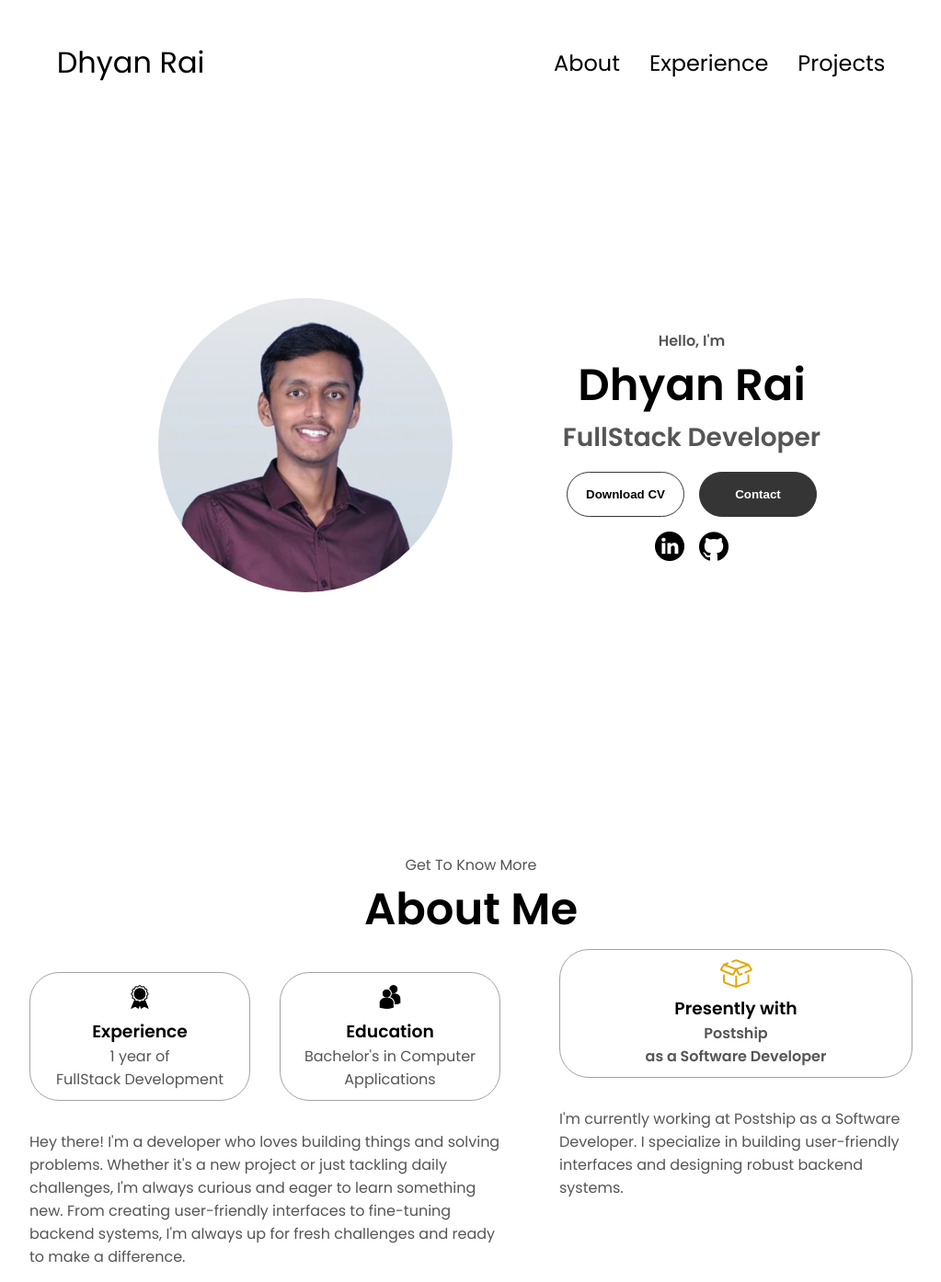
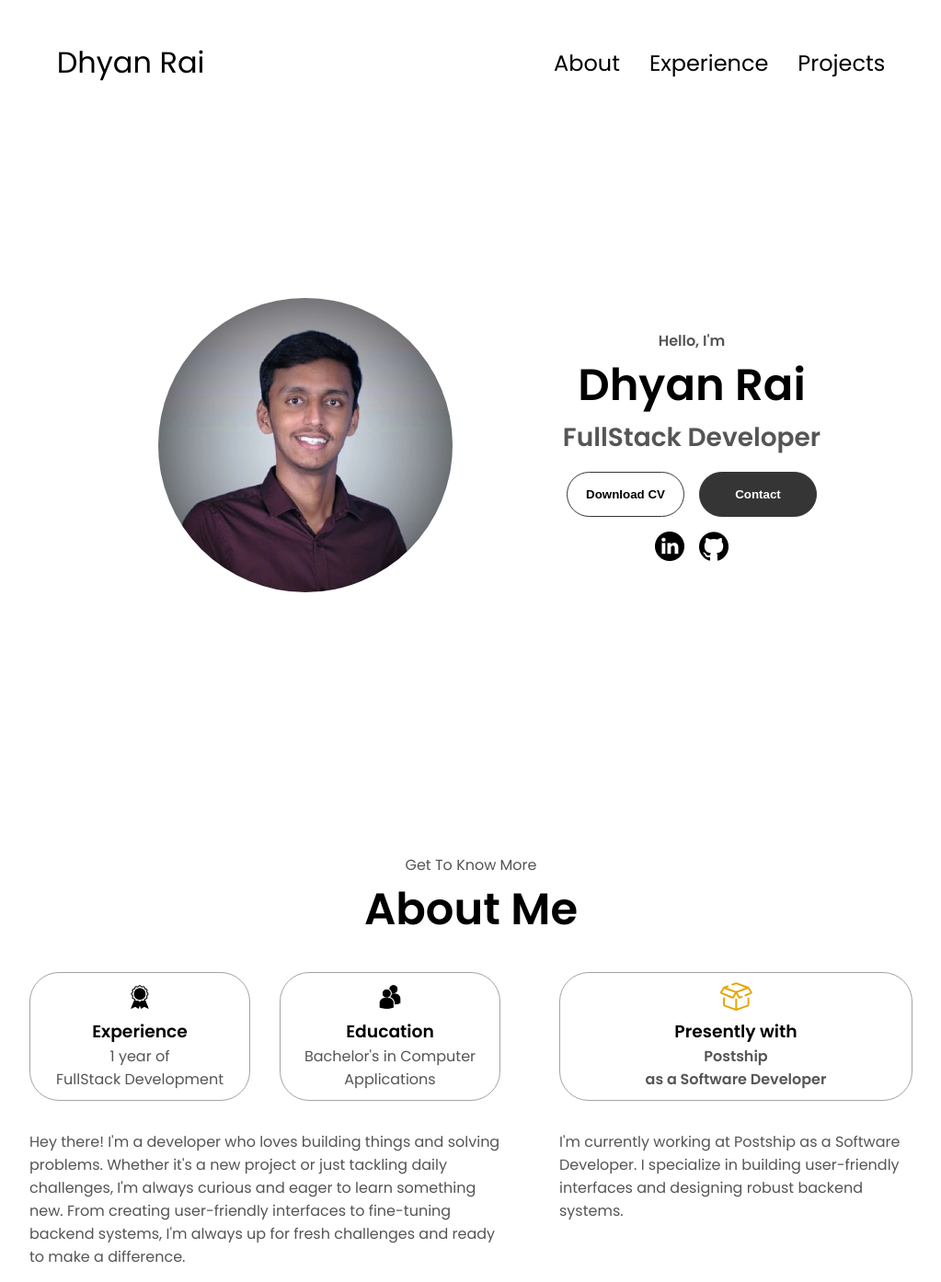
Before and after one commit to DhyanRaiBM/Portfolio, a React (Vite) app: page / in a window 1280 px wide. Shown: the top 1394 px of the page at 92% size, without its empty margins (128-1151 px from the left). Built offline with nearby package versions, Linux system fonts and the light colour scheme.

Commit message:
Update resume

```diff
--- a/src/App.tsx
+++ b/src/App.tsx
@@ -30,7 +30,7 @@ const App = () => {
         <div className='section__pic-container' id='proImg'>
           <img
             id='profileImage'
-            src='/assets/p1.jpg'
+            src='/assets/p-shadow.jpg'
             alt='Dhyan Rai profile picture Here'
             style={{}}
           />
@@ -140,7 +140,7 @@ const App = () => {
             }}
           >
             <div className='about-containers'>
-              <div className='details-container' style={{ marginTop: '-25px' }}>
+              <div className='details-container'>
                 <img
                   src='/assets/postship.svg'
                   alt='Experience icon'
```
Also changed, not shown: public/assets/p-shadow.jpg (added), 1 other file (tests, documents, lock files or other folders).
